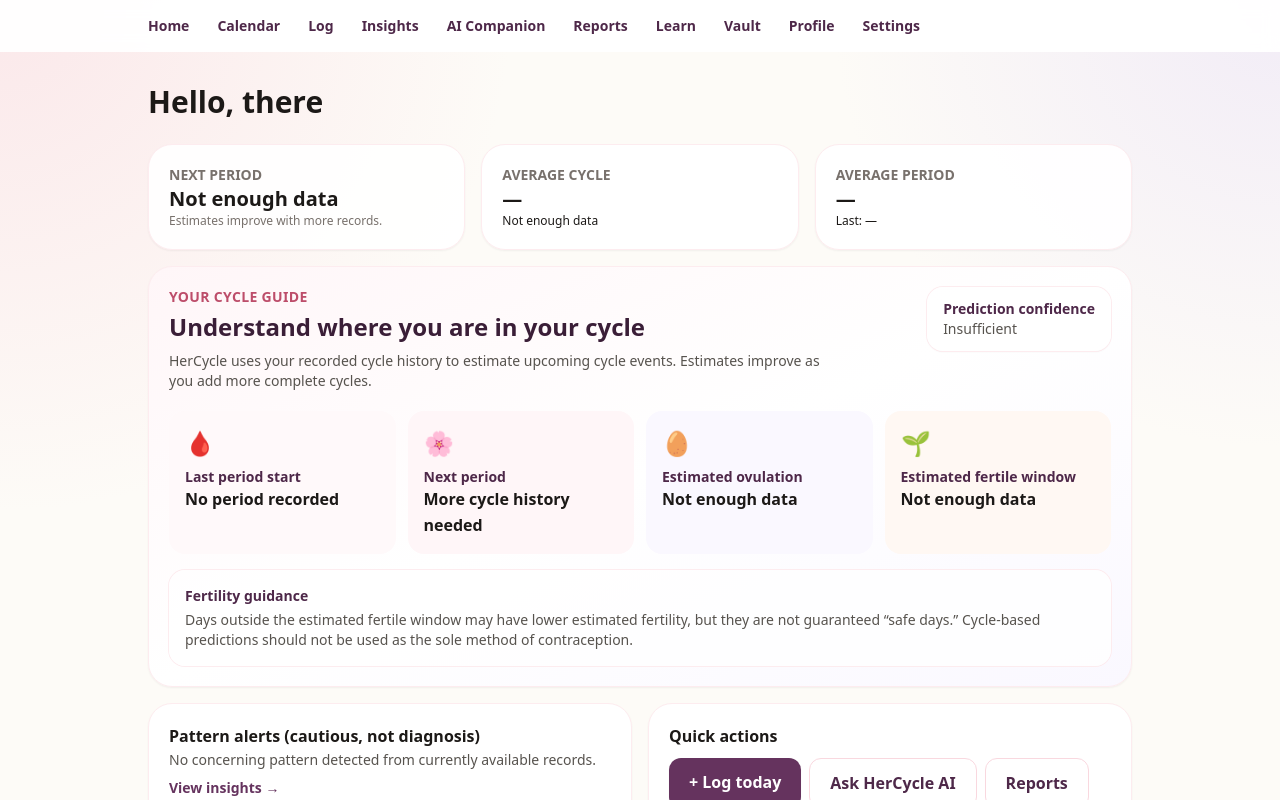
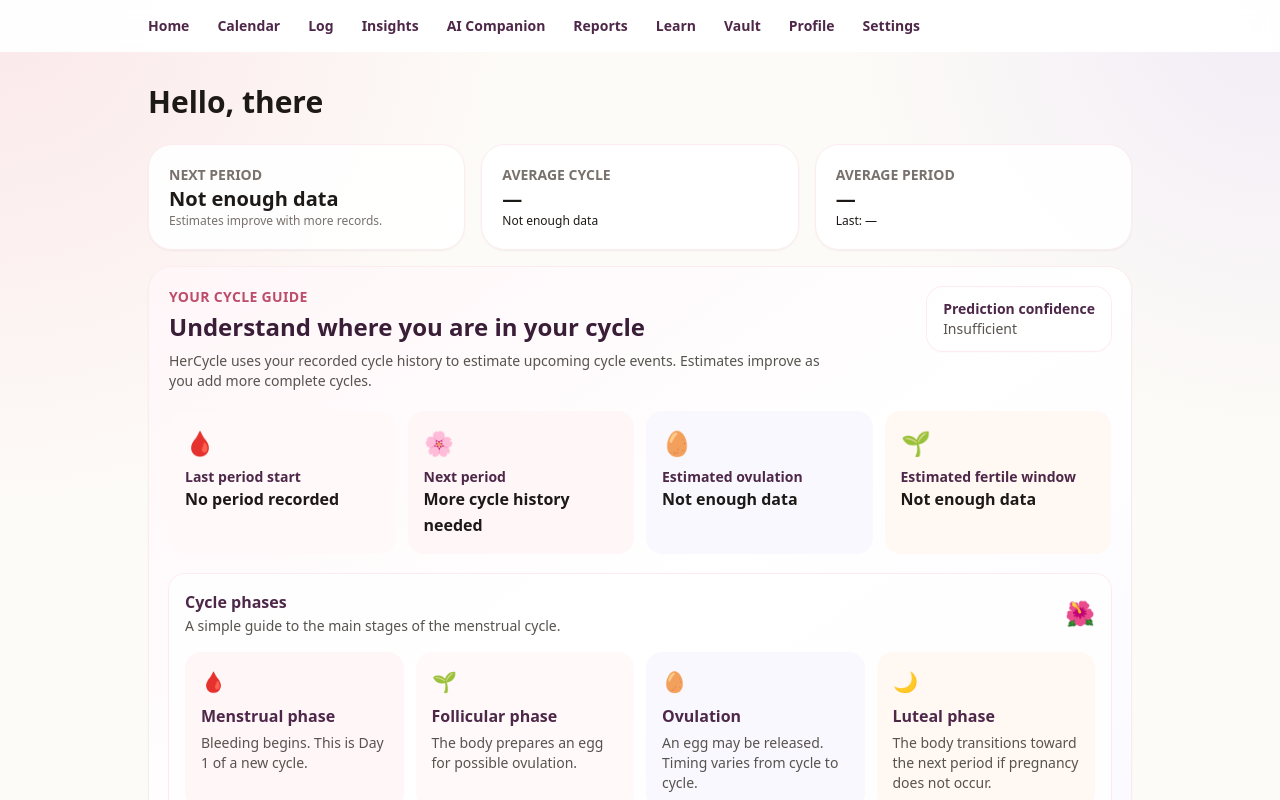
Before and after one commit to Sabondoj3/hercycle-ai, a Next.js app: page /dashboard in a window 1280 px wide. Shown: the top 800 px of the page. Built offline with nearby package versions, Linux system fonts and the light colour scheme; no server answers; the database is empty; sample sign-in values are in the browser's storage.

Commit message:
Add menstrual cycle phase guide

```diff
--- a/src/app/dashboard/page.tsx
+++ b/src/app/dashboard/page.tsx
@@ -80,6 +80,44 @@
             </div>
           </div>
 
+          <div className="mt-5 rounded-2xl bg-white/75 p-4 ring-1 ring-rose2-100">
+            <div className="flex items-center justify-between gap-4">
+              <div>
+                <p className="font-semibold text-plum-800">Cycle phases</p>
+                <p className="text-sm text-stone-600">
+                  A simple guide to the main stages of the menstrual cycle.
+                </p>
+              </div>
+              <span className="text-2xl">🌺</span>
+            </div>
+
+            <div className="mt-4 grid gap-3 sm:grid-cols-2 lg:grid-cols-4">
+              <div className="rounded-2xl bg-rose2-50 p-4">
+                <p className="text-xl">🩸</p>
+                <p className="mt-2 font-semibold text-plum-800">Menstrual phase</p>
+                <p className="mt-1 text-sm text-stone-600">Bleeding begins. This is Day 1 of a new cycle.</p>
+              </div>
+
+              <div className="rounded-2xl bg-blush-50 p-4">
+                <p className="text-xl">🌱</p>
+                <p className="mt-2 font-semibold text-plum-800">Follicular phase</p>
+                <p className="mt-1 text-sm text-stone-600">The body prepares an egg for possible ovulation.</p>
+              </div>
+
+              <div className="rounded-2xl bg-lavender-50 p-4">
+                <p className="text-xl">🥚</p>
+                <p className="mt-2 font-semibold text-plum-800">Ovulation</p>
+                <p className="mt-1 text-sm text-stone-600">An egg may be released. Timing varies from cycle to cycle.</p>
+              </div>
+
+              <div className="rounded-2xl bg-peach-50 p-4">
+                <p className="text-xl">🌙</p>
+                <p className="mt-2 font-semibold text-plum-800">Luteal phase</p>
+                <p className="mt-1 text-sm text-stone-600">The body transitions toward the next period if pregnancy does not occur.</p>
+              </div>
+            </div>
+          </div>
+
           <div className="mt-4 rounded-2xl bg-white/80 p-4 text-sm text-stone-600 ring-1 ring-rose2-100">
             <p className="font-semibold text-plum-800">Fertility guidance</p>
             <p className="mt-1">
```
